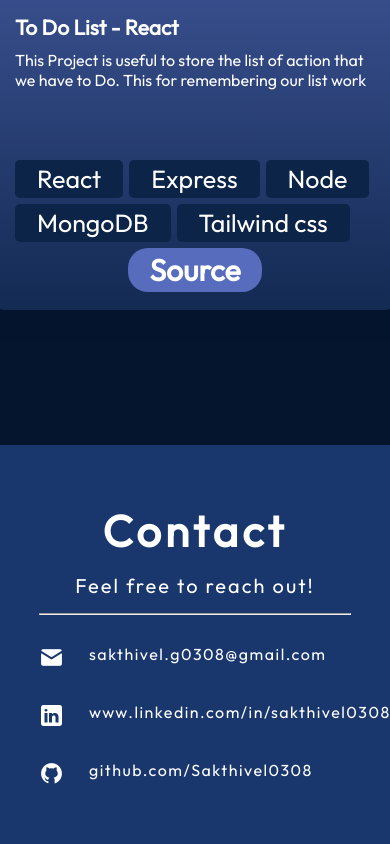
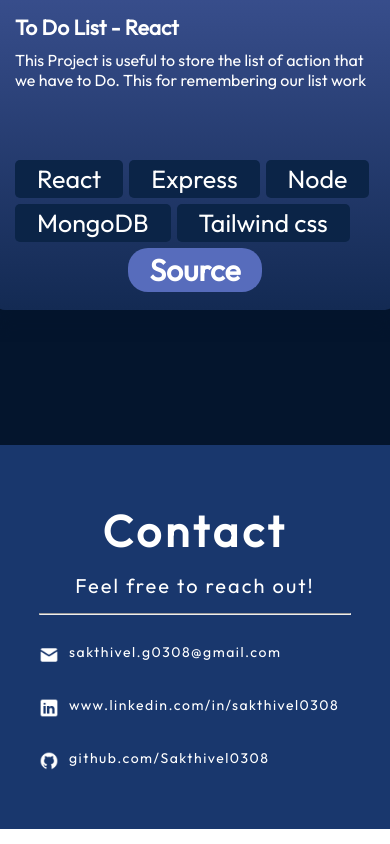
Before and after one commit to Sakthivel0308/Portfolio, a React (Vite) app: page / in a window 390 px wide. Shown: the part 5609-6453 px from the top of the page. Built offline with nearby package versions, Linux system fonts and the light colour scheme.

Commit message:
UPDATE: mobile size modification

```diff
--- a/src/Components/Contact/Contact.module.css
+++ b/src/Components/Contact/Contact.module.css
@@ -68,15 +68,19 @@
     align-items: center;
     font-size: 44px;
   }
+  .link{
+    gap: 10px;
+  }
 
   .links a {
     align-items: center;
-    font-size: 16px;
+    font-size: 14px;
+    margin-left: 0px;
   }
 
   .links img{
-    width: 25px;
-    height: 25px;
+    width: 20px;
+    height: 20px;
     margin-right: 0px;
     margin-top: 7px;
   }
--- a/src/Components/Hero/Hero.module.css
+++ b/src/Components/Hero/Hero.module.css
@@ -136,8 +136,8 @@
   }
 
   .resume a, .contactBtn {
-    font-size: 24px; /* Decrease the font size */
-    padding: 12px 20px; /* Adjust the padding */
+    font-size: 24px;
+    padding: 12px 20px;
   }
 }
 
@@ -157,8 +157,8 @@
 
   .resume a, .contactBtn {
     margin-top: 10px;
-    font-size: 24px; /* Decrease the font size */
-    padding: 12px 20px; /* Adjust the padding */
+    font-size: 24px;
+    padding: 12px 20px;
   }
   .description{
     font-size: 32px;
```
